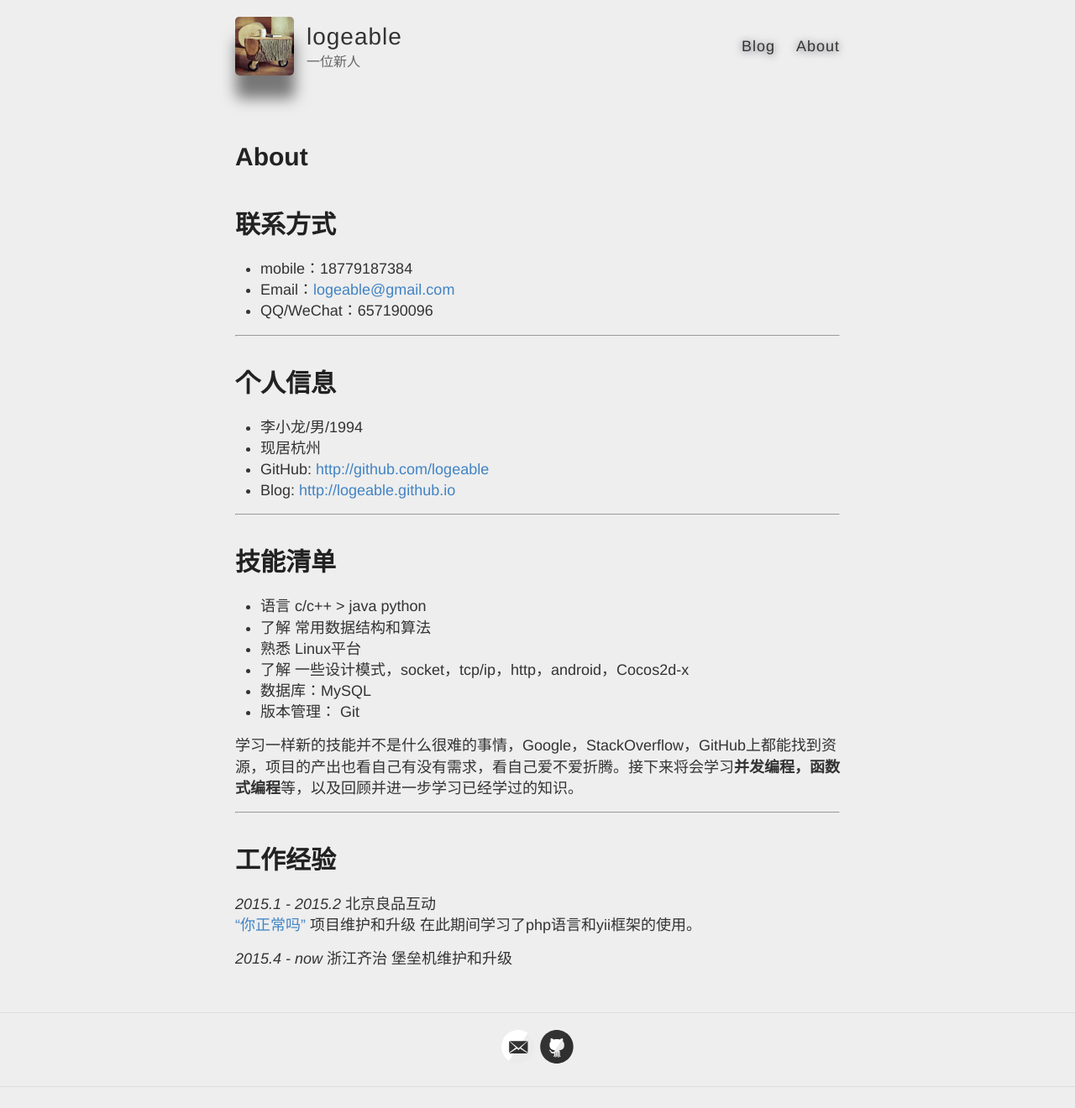
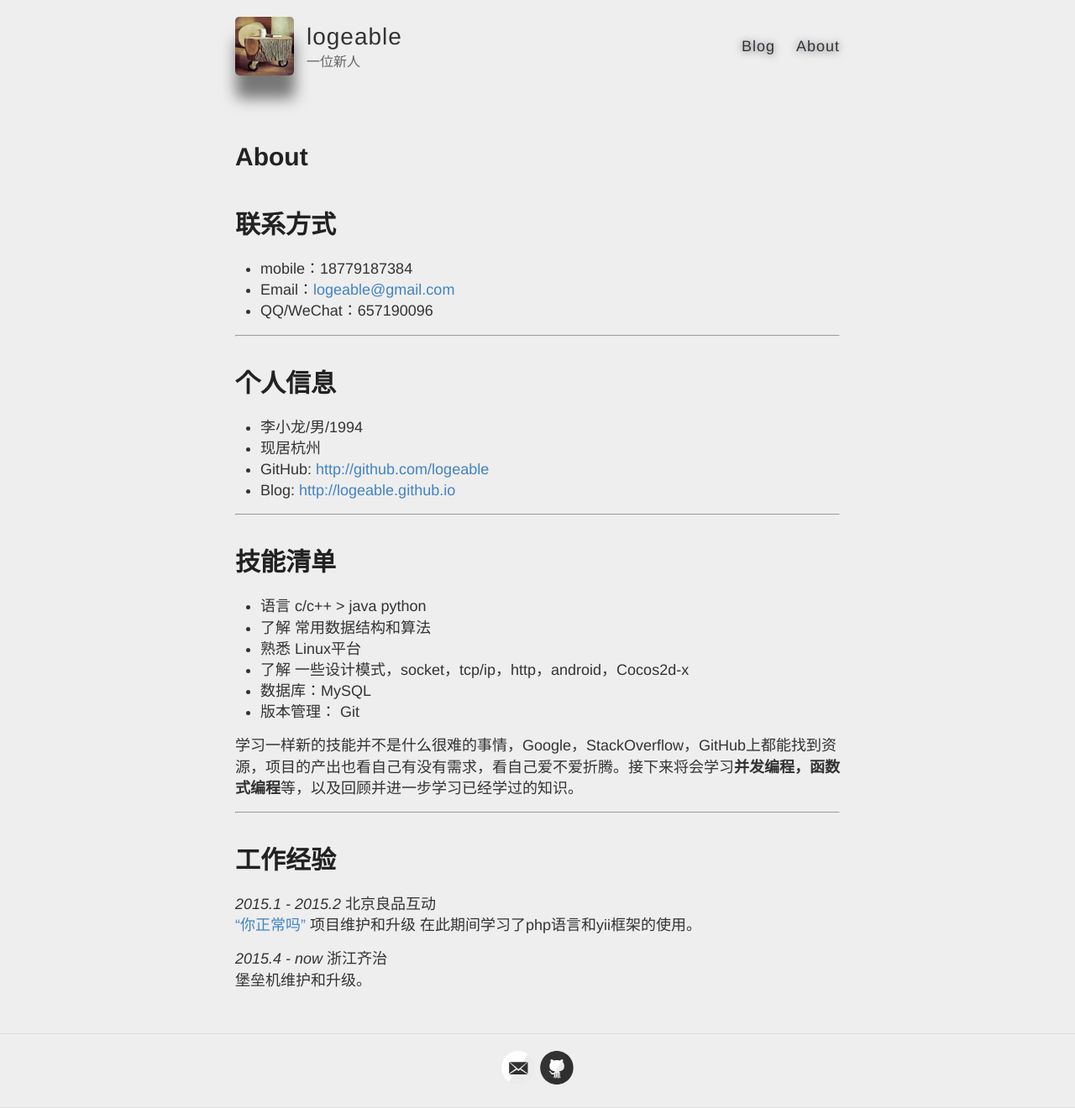
Before and after one commit to logeable/logeable.github.io, a Jekyll site: the page built from about.md, in a window 1280 px wide. Shown: the whole page at 84% size. Built offline with Jekyll 4.4.1, drawn with Linux system fonts in a browser that asks for light colours; Markdown is read by kramdown in place of the engine named in the settings; before the commit the page ends 1295 px from its top, so only the background shows below that.

Commit message:
style fix

```diff
--- a/about.md
+++ b/about.md
@@ -42,4 +42,4 @@
 在此期间学习了php语言和yii框架的使用。
 
 *2015.4 - now*       浙江齐治
-堡垒机维护和升级
+堡垒机维护和升级。
```
